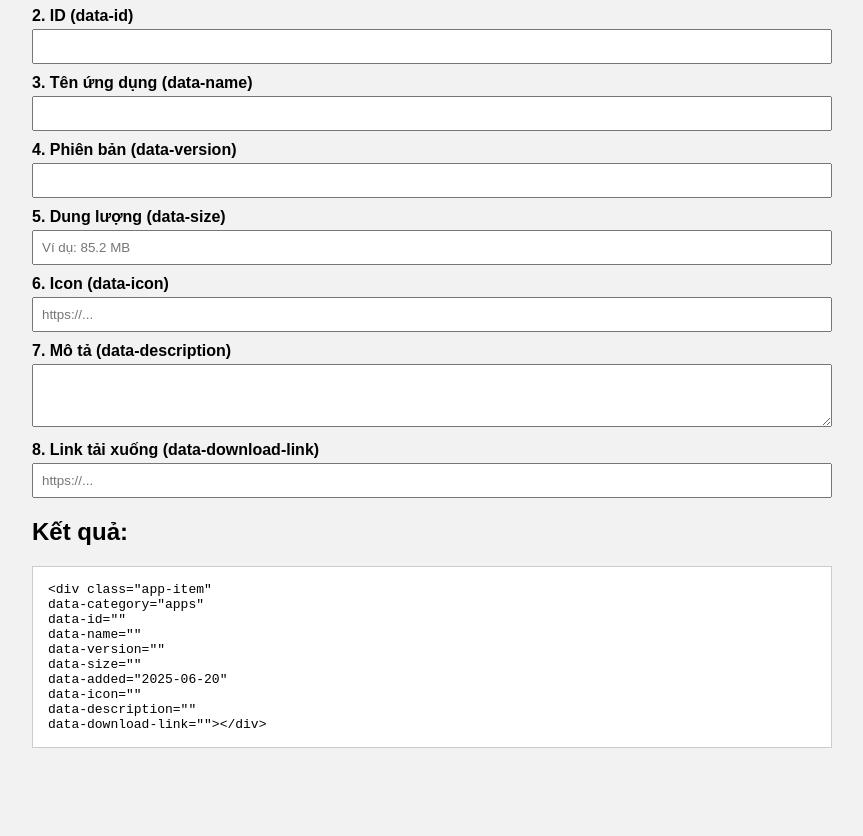
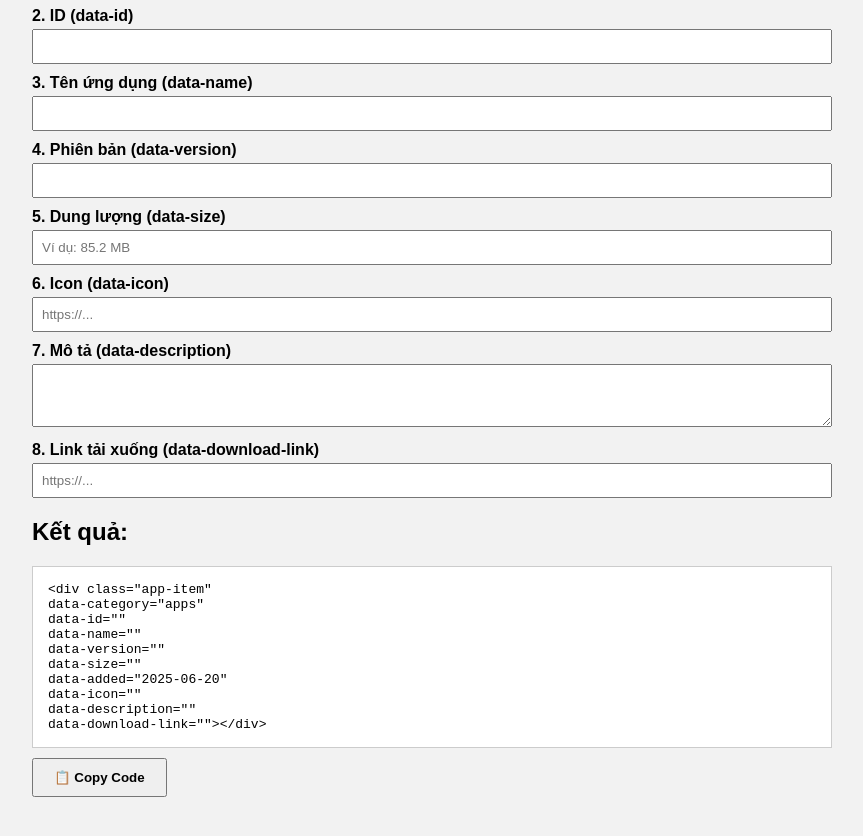
Before and after one commit to ontop2k9/Adddata, a plain HTML site: page index.html in a window 1280 px wide. Shown: the part 200-1036 px from the top of the page, without its empty margins (208-1071 px from the left). Before the commit the page ends 1008 px from the top, so only its background shows below. Drawn offline with Linux system fonts and the light colour scheme.

Commit message:
Update index.html

```diff
--- a/index.html
+++ b/index.html
@@ -35,7 +35,14 @@
       border: 1px solid #ccc;
       font-family: monospace;
       white-space: pre-wrap;
-      word-break: break-all;
+      word-break: break-word;
+    }
+    button {
+      display: block;
+      margin-top: 10px;
+      padding: 10px 20px;
+      font-weight: bold;
+      cursor: pointer;
     }
   </style>
 </head>
@@ -74,6 +81,7 @@
 
   <h2>Kết quả:</h2>
   <div id="result"></div>
+  <button onclick="copyToClipboard()">📋 Copy Code</button>
 
   <script>
     const form = document.getElementById("appForm");
@@ -105,6 +113,15 @@ data-download-link="${downloadLink}"></div>`;
       result.textContent = html;
     }
 
+    function copyToClipboard() {
+      const code = result.textContent;
+      navigator.clipboard.writeText(code).then(() => {
+        alert("✅ Đã sao chép đoạn code!");
+      }).catch(err => {
+        alert("❌ Sao chép thất bại: " + err);
+      });
+    }
+
     form.addEventListener("input", updateResult);
     window.addEventListener("load", updateResult);
   </script>
```
